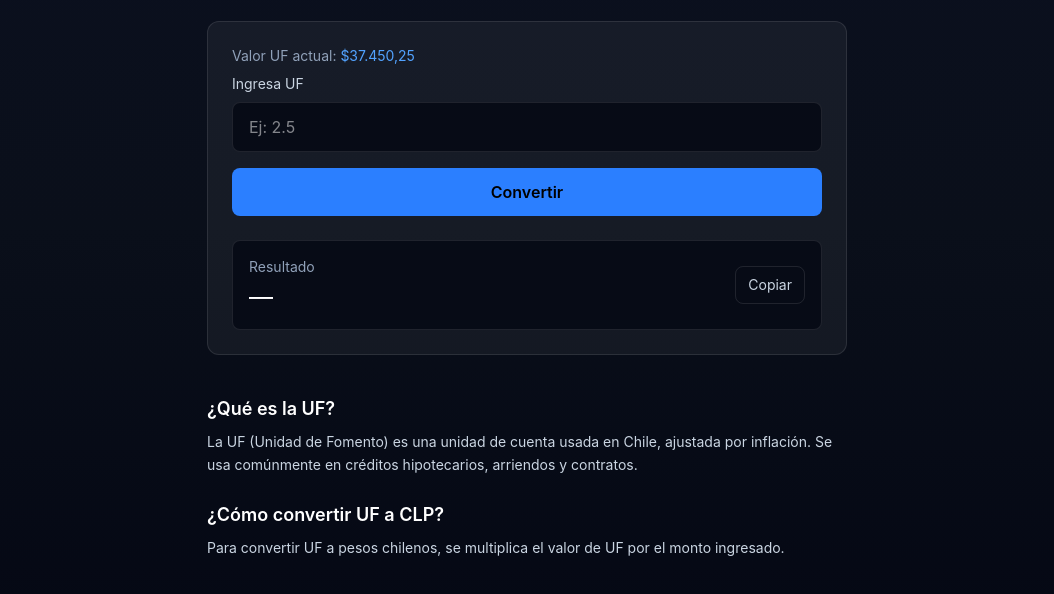
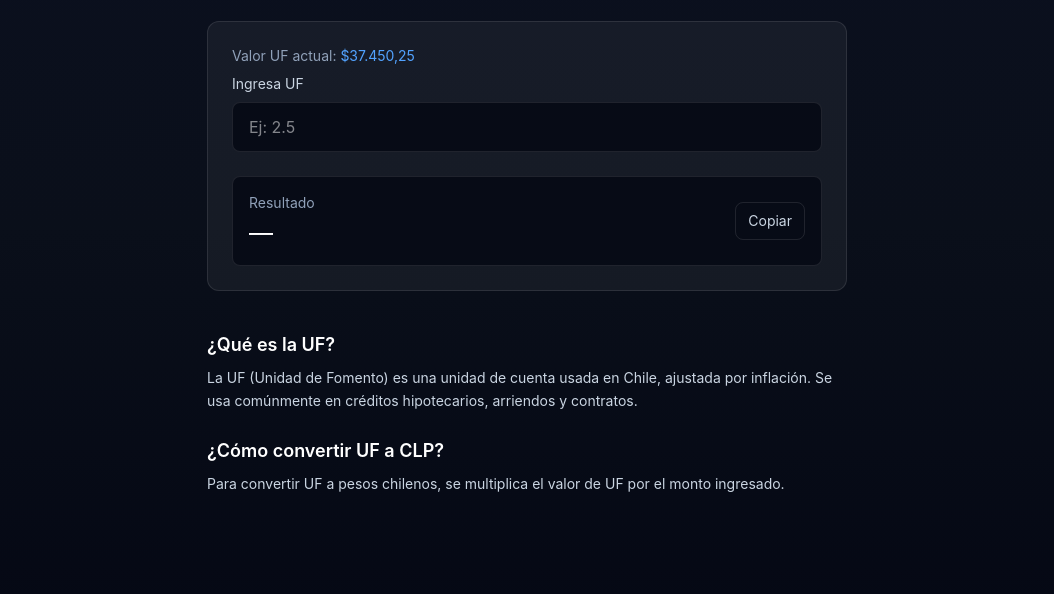
Before and after one commit to xMahZ/letsgosimple, an Astro site: page /uf-a-clp in a window 1280 px wide. Shown: the part 172-766 px from the top of the page, without its empty margins (113-1167 px from the left). Built offline with nearby package versions, Linux system fonts and the light colour scheme; Astro itself is replaced by a stand-in of ours.

Commit message:
bttnconvert

```diff
--- a/src/pages/uf-a-clp.astro
+++ b/src/pages/uf-a-clp.astro
@@ -37,12 +37,6 @@ const ufValue = data.rates.uf.value_clp;
         class="w-full px-4 py-3 rounded-lg bg-[#070b16] border border-white/10 text-white outline-none focus:border-blue-500"
       />
 
-      <button
-        id="calcBtn"
-        class="mt-4 w-full px-4 py-3 rounded-lg bg-blue-500 hover:bg-blue-400 text-black font-semibold transition"
-      >
-        Convertir
-      </button>
 
       <div class="mt-6 p-4 rounded-lg border border-white/10 bg-[#070b16] flex items-center justify-between gap-4">
   <div>
```
